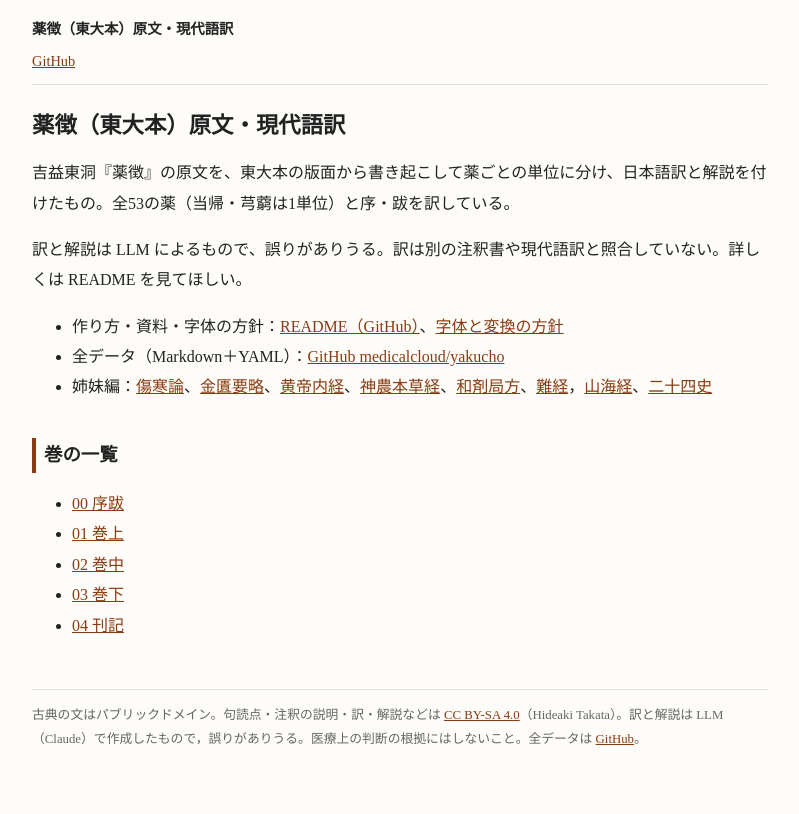
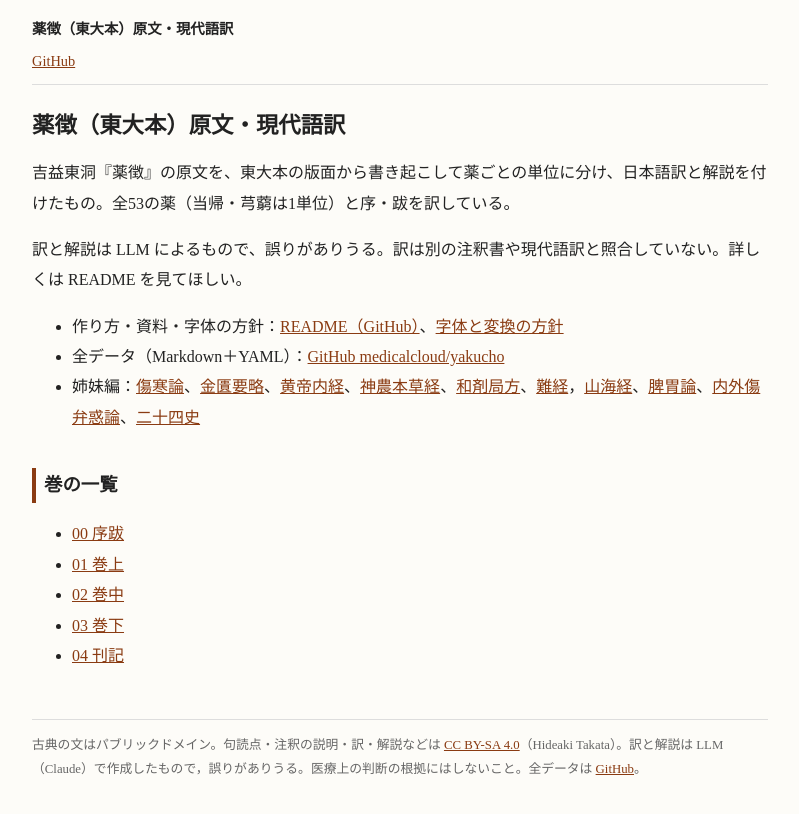
Before and after one commit to medicalcloud/yakucho, a Jekyll site: the page built from index.md, in a window 1280 px wide. Shown: the top 814 px of the page, without its empty margins (240-1039 px from the left). Built offline with Jekyll 4.4.1, drawn with Linux system fonts in a browser that asks for light colours.

Commit message:
姉妹編に脾胃論・内外傷弁惑論を加える
Co-Authored-By: Claude Opus 5.5 <noreply@anthropic.com>
Claude-Session: https://claude.ai/code/session_01LRgAs9kiaN9gwPmZDVNvf2

```diff
--- a/index.md
+++ b/index.md
@@ -10,7 +10,7 @@ title: 目次
 
 - 作り方・資料・字体の方針：[README（GitHub）](https://github.com/medicalcloud/yakucho#readme)、[字体と変換の方針](字体と変換の方針.md)
 - 全データ（Markdown＋YAML）：[GitHub medicalcloud/yakucho](https://github.com/medicalcloud/yakucho)
-- 姉妹編：[傷寒論](https://medicalcloud.github.io/shokanron/)、[金匱要略](https://medicalcloud.github.io/kinkiyoryaku/)、[黄帝内経](https://medicalcloud.github.io/koteidaikei/)、[神農本草経](https://medicalcloud.github.io/shinnohonzokyo/)、[和剤局方](https://medicalcloud.github.io/wazaikyokuho/)、[難経](https://medicalcloud.github.io/nangyo/)，[山海経](https://medicalcloud.github.io/sengaikyo/)、[二十四史](https://medicalcloud.github.io/24shi/)
+- 姉妹編：[傷寒論](https://medicalcloud.github.io/shokanron/)、[金匱要略](https://medicalcloud.github.io/kinkiyoryaku/)、[黄帝内経](https://medicalcloud.github.io/koteidaikei/)、[神農本草経](https://medicalcloud.github.io/shinnohonzokyo/)、[和剤局方](https://medicalcloud.github.io/wazaikyokuho/)、[難経](https://medicalcloud.github.io/nangyo/)，[山海経](https://medicalcloud.github.io/sengaikyo/)、[脾胃論](https://medicalcloud.github.io/hiiron/)、[内外傷弁惑論](https://medicalcloud.github.io/naigaishobenwakuron/)、[二十四史](https://medicalcloud.github.io/24shi/)
 
 ## 巻の一覧
 
```
